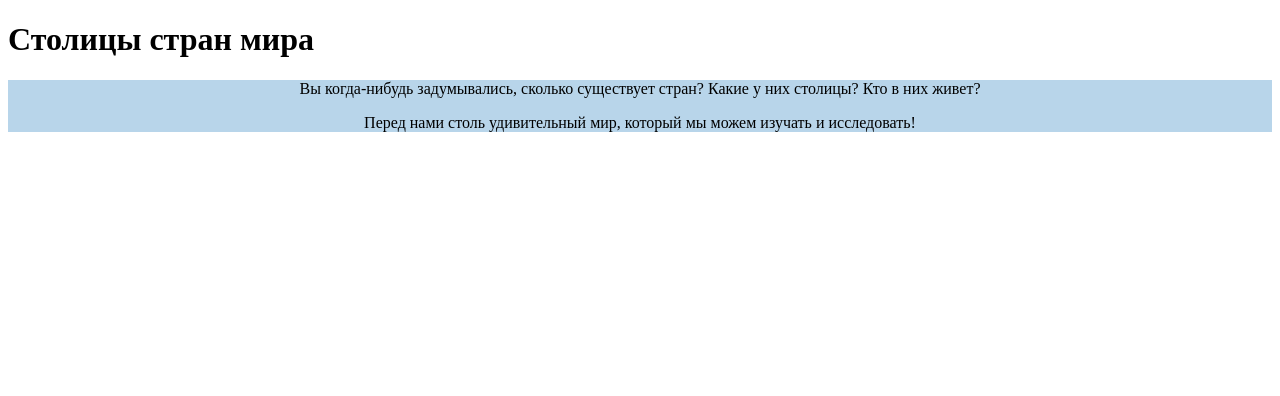
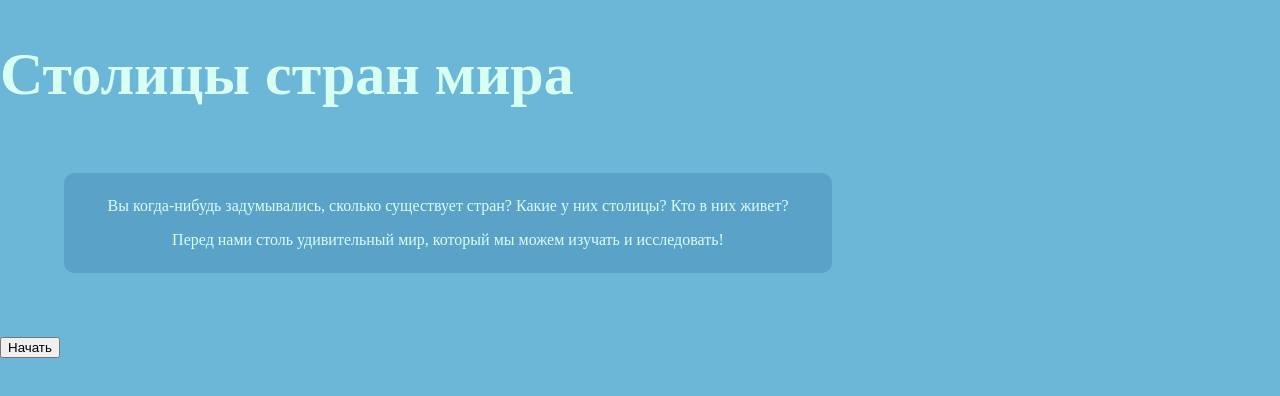
Before and after one commit to ivwelln/Learning-Countries, a plain HTML site: page index.html in a window 1280 px wide. Drawn offline with Linux system fonts and the light colour scheme.

Commit message:
added styles

```diff
--- a/css/style.css
+++ b/css/style.css
@@ -1,4 +1,28 @@
+body {
+    display: flex;
+    flex-direction: row;
+    background-color: rgba(61, 160, 202, 0.751);
+    color: rgb(216, 255, 244);
+    margin: 0px;
+    padding: 0px;
+}
+
+h1 {
+    font-size: 60px;
+}
+
+header {
+    background-color: cornflowerblue;
+    height: 10vh;
+}
+
 .text-plate {
+    flex-direction: column;
+    align-content: center;
     text-align: center;
-    background-color: rgba(73, 146, 202, 0.388);
+    background-color: rgba(64, 128, 177, 0.388);
+    height: 100px;
+    width: 60vw;
+    border-radius: 10px;
+    margin: 5vw;
 }
--- a/index.html
+++ b/index.html
@@ -21,6 +21,9 @@
             <p>Вы когда-нибудь задумывались, сколько существует стран? Какие у них столицы? Кто в них живет?</p>
             <p>Перед нами столь удивительный мир, который мы можем изучать и исследовать!</p>
         </div>
+        <button>
+            Начать
+        </button>
     </main>
 
     <footer>
```
